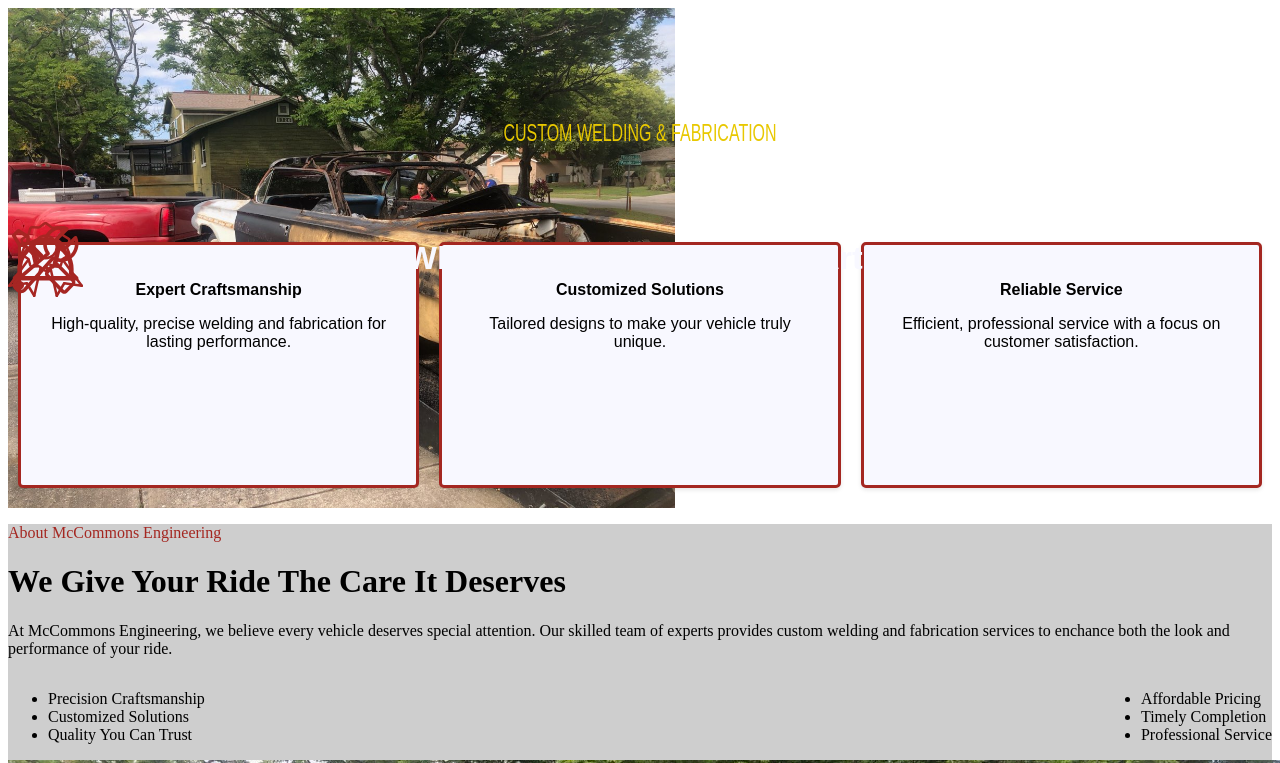
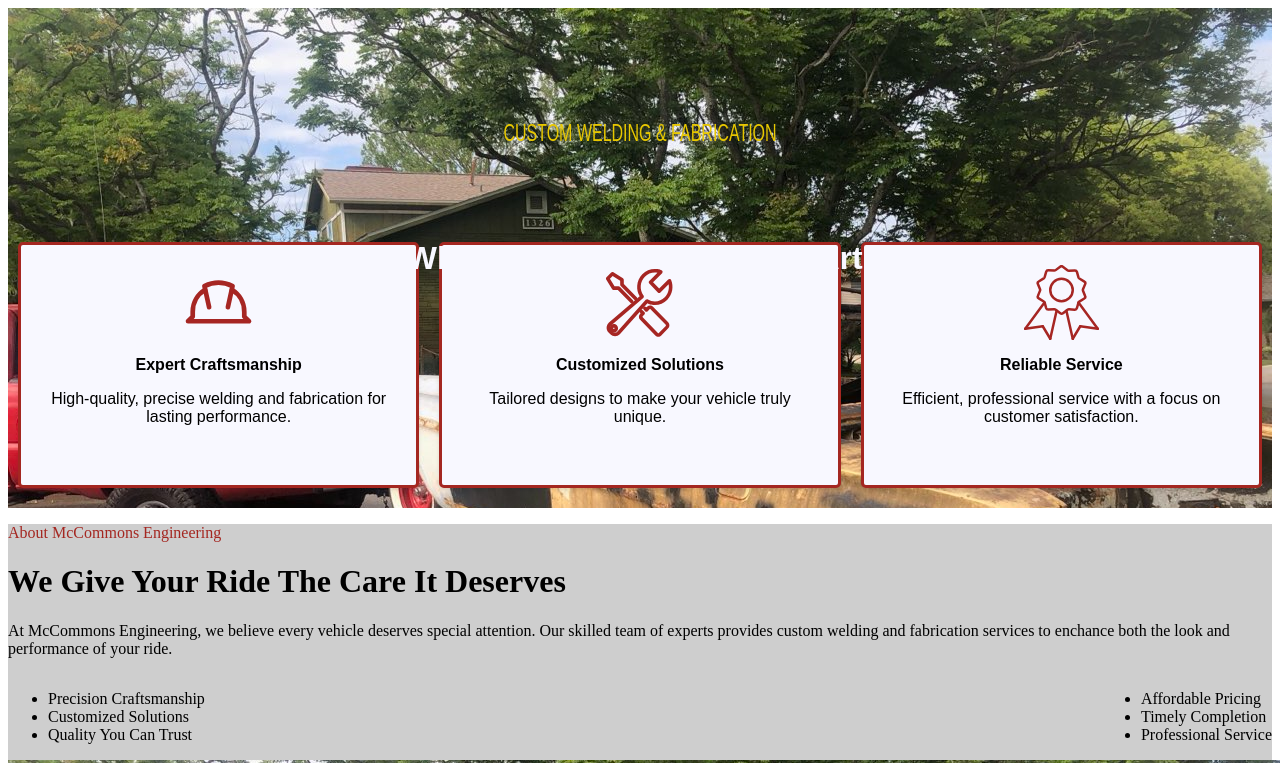
Before and after one commit to studiowack/mceng, a plain HTML site: page newsite/index.html in a window 1280 px wide. Shown: the top 763 px of the page. Drawn offline with Linux system fonts and the light colour scheme.

Commit message:
Fixed inheritance issues, sizing bugs

```diff
--- a/newsite/style.css
+++ b/newsite/style.css
@@ -5,8 +5,8 @@
     overflow: hidden;
 }
 
-#banner img {
-    max-width: 100%;
+#banner-img {
+    width: 100%;
     height: 100%;
     object-fit: cover;
     position: absolute;
```
